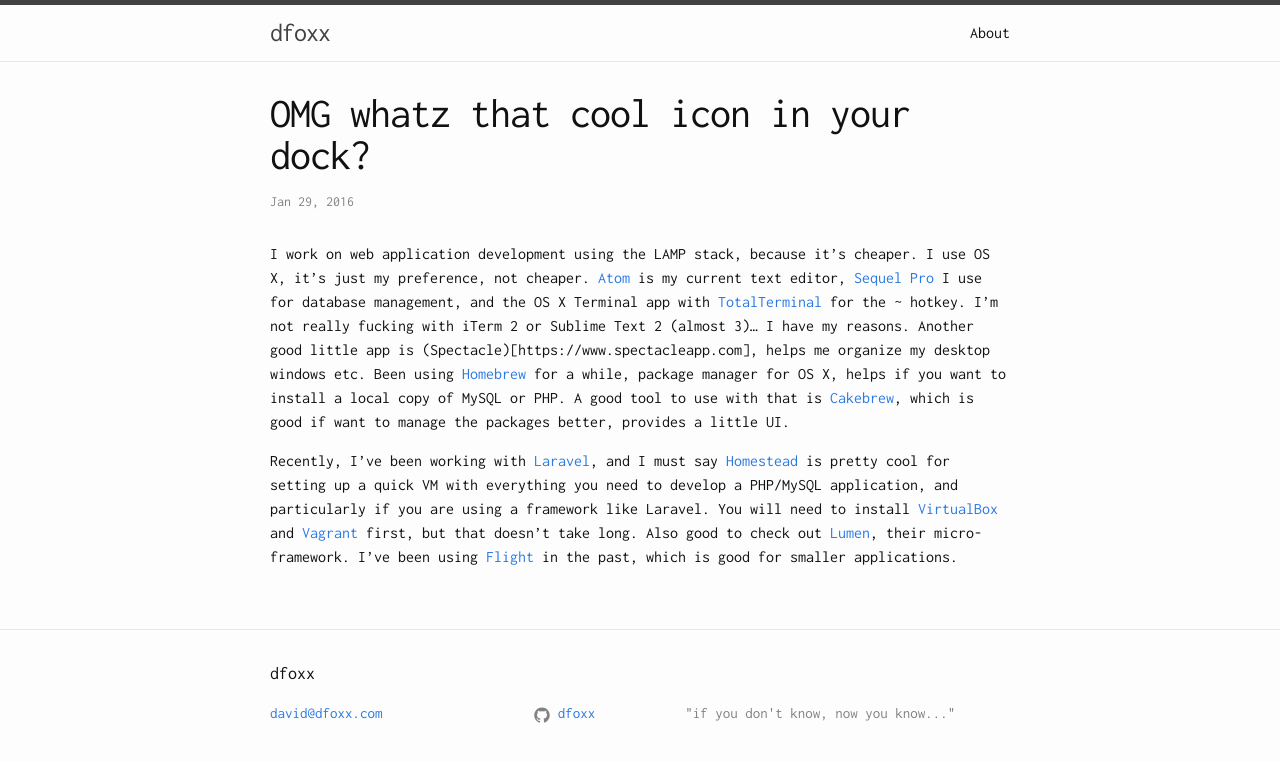
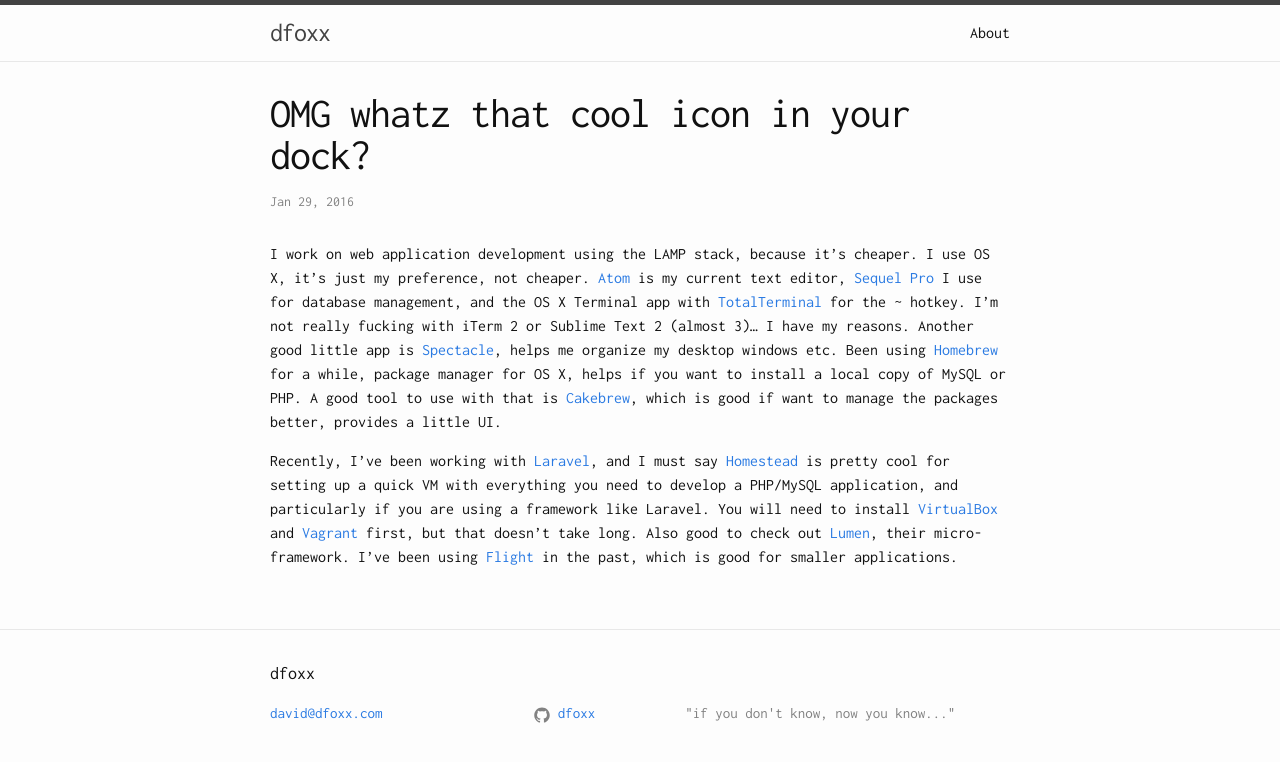
Before and after one commit to dfoxx/dfoxx.github.io, a Jekyll site: the page built from _posts/2016-01-29-omg-whatz-that-cool-icon-in-your-dock.md, in a window 1280 px wide. Shown: the top 762 px of the page. Built offline with Jekyll 4.4.1, drawn with Linux system fonts in a browser that asks for light colours.

Commit message:
Update 2016-01-29-omg-whatz-that-cool-icon-in-your-dock.md

```diff
--- a/_posts/2016-01-29-omg-whatz-that-cool-icon-in-your-dock.md
+++ b/_posts/2016-01-29-omg-whatz-that-cool-icon-in-your-dock.md
@@ -4,6 +4,6 @@ title:  "OMG whatz that cool icon in your dock?"
 date:   2016-01-29 18:25:27
 categories: tools, applications, workspace, programming, LAMP
 ---
-I work on web application development using the LAMP stack, because it's cheaper. I use OS X, it's just my preference, not cheaper. [Atom](https://atom.io) is my current text editor, [Sequel Pro](http://www.sequelpro.com) I use for database management, and the OS X Terminal app with [TotalTerminal](http://totalterminal.binaryage.com) for the ~ hotkey. I'm not really fucking with iTerm 2 or Sublime Text 2 (almost 3)... I have my reasons. Another good little app is (Spectacle)[https://www.spectacleapp.com], helps me organize my desktop windows etc. Been using [Homebrew](http://brew.sh) for a while, package manager for OS X, helps if you want to install a local copy of MySQL or PHP. A good tool to use with that is [Cakebrew](https://www.cakebrew.com), which is good if want to manage the packages better, provides a little UI.
+I work on web application development using the LAMP stack, because it's cheaper. I use OS X, it's just my preference, not cheaper. [Atom](https://atom.io) is my current text editor, [Sequel Pro](http://www.sequelpro.com) I use for database management, and the OS X Terminal app with [TotalTerminal](http://totalterminal.binaryage.com) for the ~ hotkey. I'm not really fucking with iTerm 2 or Sublime Text 2 (almost 3)... I have my reasons. Another good little app is [Spectacle](https://www.spectacleapp.com), helps me organize my desktop windows etc. Been using [Homebrew](http://brew.sh) for a while, package manager for OS X, helps if you want to install a local copy of MySQL or PHP. A good tool to use with that is [Cakebrew](https://www.cakebrew.com), which is good if want to manage the packages better, provides a little UI.
 
 Recently, I've been working with [Laravel](https://laravel.com), and I must say [Homestead](https://laravel.com/docs/master/homestead) is pretty cool for setting up a quick VM with everything you need to develop a PHP/MySQL application, and particularly if you are using a framework like Laravel. You will need to install [VirtualBox](https://www.virtualbox.org) and [Vagrant](https://www.vagrantup.com) first, but that doesn't take long. Also good to check out [Lumen](https://lumen.laravel.com), their micro-framework. I've been using [Flight](http://flightphp.com) in the past, which is good for smaller applications.
```
